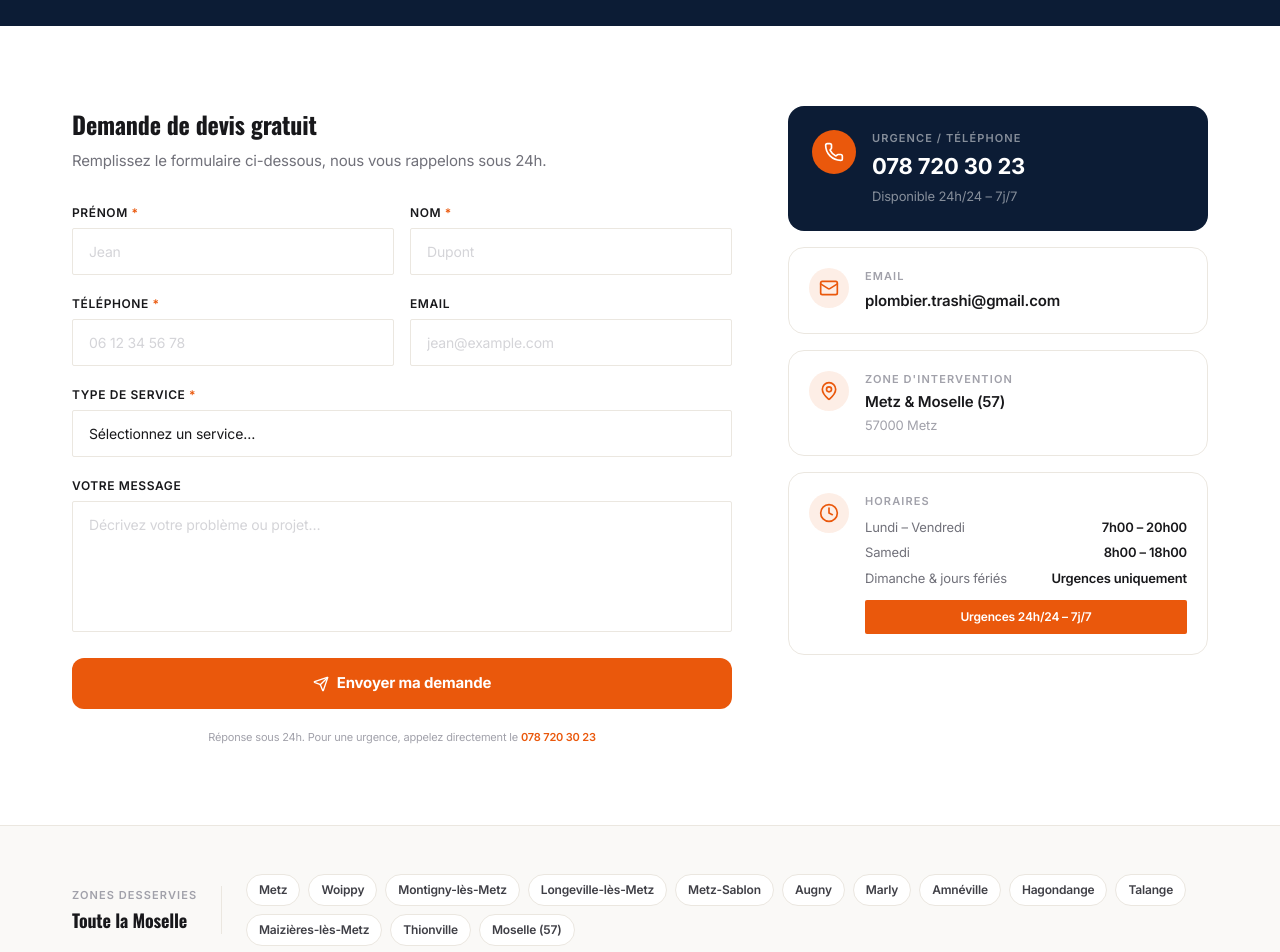
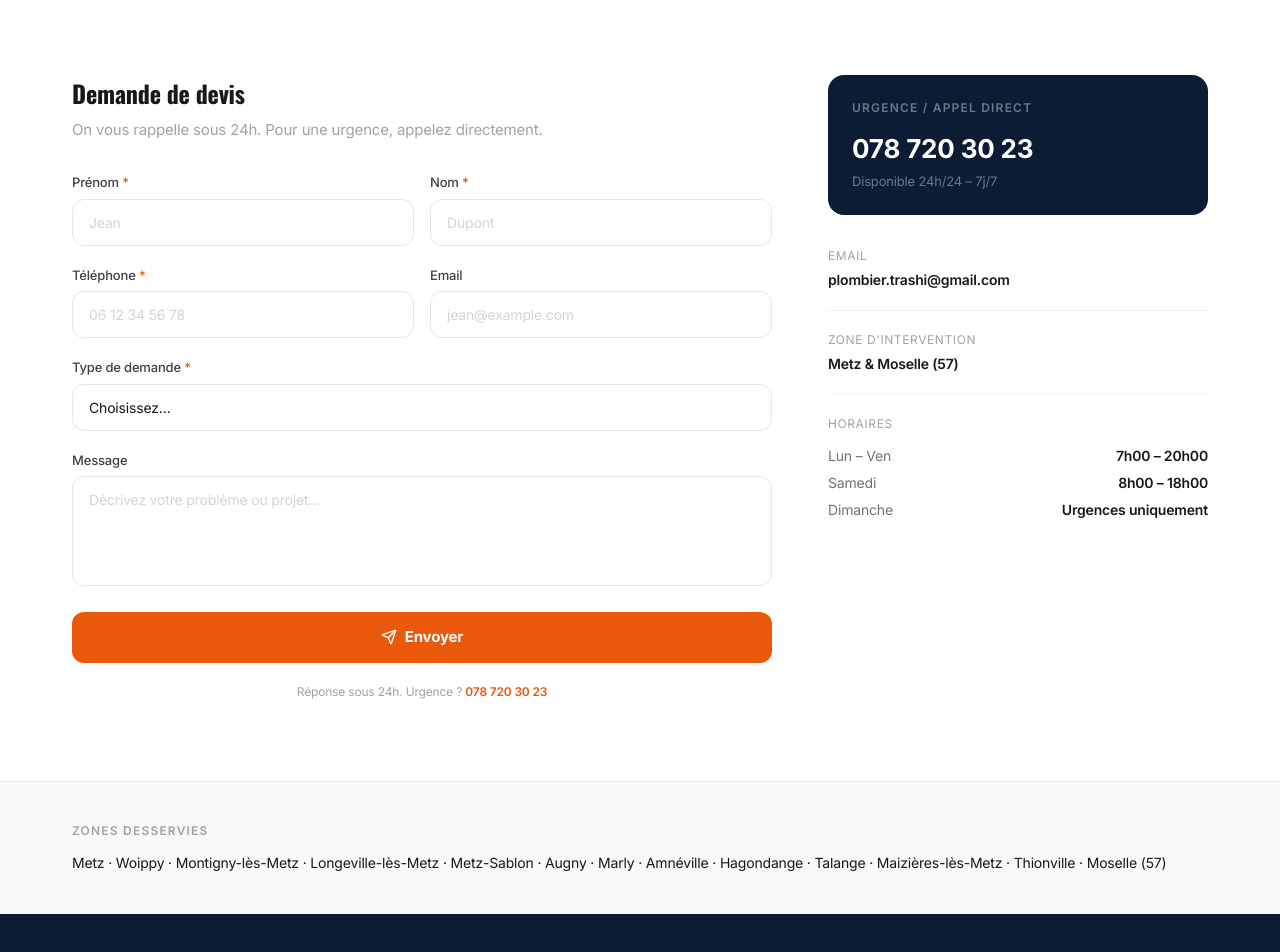
Before and after one commit to madebyaldo/trashi-plombier, a Next.js app: page /contact in a window 1280 px wide. Shown: the part 560-1512 px from the top of the page. Built offline with nearby package versions, Linux system fonts and the light colour scheme.

Commit message:
redesign contact page - remove template patterns, simplify layout

```diff
--- a/app/contact/page.tsx
+++ b/app/contact/page.tsx
@@ -1,5 +1,5 @@
 import { Metadata } from "next";
-import { Phone, Mail, MapPin, Clock, MessageSquare } from "lucide-react";
+import { Phone } from "lucide-react";
 import Breadcrumb from "@/components/Breadcrumb";
 import CTABanner from "@/components/CTABanner";
 import ContactForm from "@/components/ui/contact-form";
@@ -29,33 +29,19 @@ export default function ContactPage() {
       />
 
       {/* Hero */}
-      <section style={{ background: "#0c1c35" }} className="py-20 text-white">
+      <section style={{ background: "#0c1c35" }} className="py-16 text-white">
         <div className="max-w-[1200px] mx-auto px-6 lg:px-8">
           <div className="max-w-2xl">
-            {/* Eyebrow */}
-            <div className="flex items-center gap-3 mb-5">
-              <div
-                className="w-8 h-8 rounded-full flex items-center justify-center shrink-0"
-                style={{ background: "#EA580C" }}
-              >
-                <MessageSquare className="w-4 h-4 text-white" />
-              </div>
-              <span className="text-[13px] font-semibold text-white/50 uppercase tracking-widest">
-                Devis gratuit & urgence
-              </span>
-            </div>
-
             <h1
-              className="font-heading font-black text-white leading-tight mb-5"
+              className="font-heading font-black text-white leading-tight mb-4"
               style={{ fontSize: "clamp(2rem, 4vw, 3rem)" }}
             >
-              Contactez Trashi Plombier
+              Besoin d&apos;un plombier ?<br />On est là.
             </h1>
-            <p className="text-white/70 text-[17px] leading-relaxed mb-8 max-w-xl">
-              Pour une urgence ou un projet de rénovation à Metz et en Moselle, nous sommes disponibles 24h/24, 7j/7. Réponse rapide garantie.
+            <p className="text-white/60 text-[16px] leading-relaxed mb-8 max-w-xl">
+              Urgence ou devis, appelez directement ou remplissez le formulaire. On intervient sur Metz et toute la Moselle, 24h/24.
             </p>
 
-            {/* Big phone CTA */}
             <a
               href={`tel:${BUSINESS.phoneClean}`}
               className="inline-flex items-center gap-3 px-7 py-4 rounded-xl font-black text-[20px] transition-opacity hover:opacity-90"
@@ -64,7 +50,7 @@ export default function ContactPage() {
               <Phone className="w-6 h-6" />
               {BUSINESS.phone}
             </a>
-            <p className="text-white/40 text-[13px] mt-3">Disponible 24h/24 – 7j/7 – Urgences incluses</p>
+            <p className="text-white/40 text-[13px] mt-3">24h/24 – 7j/7 – Urgences incluses</p>
           </div>
         </div>
       </section>
@@ -72,130 +58,61 @@ export default function ContactPage() {
       {/* Main content */}
       <section className="bg-white py-16 md:py-20">
         <div className="max-w-[1200px] mx-auto px-6 lg:px-8">
-          <div className="grid lg:grid-cols-[1fr_420px] gap-14 items-start">
+          <div className="grid lg:grid-cols-[1fr_380px] gap-14 items-start">
 
             {/* Left — form */}
             <div>
               <div className="mb-8">
                 <h2 className="font-heading font-black text-ink-900 text-[24px] mb-2">
-                  Demande de devis gratuit
+                  Demande de devis
                 </h2>
-                <p className="text-ink-500 text-[15px]">
-                  Remplissez le formulaire ci-dessous, nous vous rappelons sous 24h.
+                <p className="text-ink-400 text-[15px]">
+                  On vous rappelle sous 24h. Pour une urgence, appelez directement.
                 </p>
               </div>
               <ContactForm />
             </div>
 
-            {/* Right — info cards */}
-            <div className="space-y-4 lg:sticky lg:top-24">
+            {/* Right — info */}
+            <div className="lg:sticky lg:top-24 space-y-8">
 
-              {/* Phone */}
-              <div
-                className="rounded-2xl p-6 text-white"
-                style={{ background: "#0c1c35" }}
-              >
-                <div className="flex items-start gap-4">
-                  <div
-                    className="w-11 h-11 rounded-full flex items-center justify-center shrink-0"
-                    style={{ background: "#EA580C" }}
-                  >
-                    <Phone className="w-5 h-5 text-white" />
-                  </div>
-                  <div>
-                    <p className="text-white/50 text-[11px] font-semibold uppercase tracking-widest mb-1">
-                      Urgence / Téléphone
-                    </p>
+              {/* Phone block */}
+              <div className="rounded-2xl p-6 text-white" style={{ background: "#0c1c35" }}>
+                <p className="text-white/40 text-[12px] font-semibold uppercase tracking-widest mb-3">Urgence / Appel direct</p>
                 <a
                   href={`tel:${BUSINESS.phoneClean}`}
-                      className="font-black text-[22px] text-white hover:text-[#EA580C] transition-colors"
+                  className="font-black text-[26px] text-white hover:text-[#EA580C] transition-colors block mb-1"
                 >
                   {BUSINESS.phone}
                 </a>
-                    <p className="text-white/50 text-[13px] mt-1">
-                      Disponible 24h/24 – 7j/7
-                    </p>
-                  </div>
-                </div>
+                <p className="text-white/40 text-[13px]">Disponible 24h/24 – 7j/7</p>
               </div>
 
-              {/* Email */}
-              <div className="rounded-2xl border border-sand-200 p-5 bg-white">
-                <div className="flex items-start gap-4">
-                  <div
-                    className="w-10 h-10 rounded-full flex items-center justify-center shrink-0"
-                    style={{ background: "rgba(234,88,12,0.1)" }}
-                  >
-                    <Mail className="w-5 h-5" style={{ color: "#EA580C" }} />
-                  </div>
+              {/* Simple info list */}
+              <div className="space-y-5 text-[14px]">
                 <div>
-                    <p className="text-[11px] font-semibold text-ink-400 uppercase tracking-widest mb-1">
-                      Email
-                    </p>
-                    <a
-                      href={`mailto:${BUSINESS.email}`}
-                      className="text-[15px] font-semibold text-ink-900 hover:text-[#EA580C] transition-colors"
-                    >
+                  <p className="text-ink-400 text-[12px] uppercase tracking-wider mb-1">Email</p>
+                  <a href={`mailto:${BUSINESS.email}`} className="font-semibold text-ink-900 hover:text-[#EA580C] transition-colors">
                     {BUSINESS.email}
                   </a>
                 </div>
+                <div className="border-t border-sand-100 pt-5">
+                  <p className="text-ink-400 text-[12px] uppercase tracking-wider mb-1">Zone d&apos;intervention</p>
+                  <p className="font-semibold text-ink-900">Metz &amp; Moselle (57)</p>
                 </div>
-              </div>
-
-              {/* Address */}
-              <div className="rounded-2xl border border-sand-200 p-5 bg-white">
-                <div className="flex items-start gap-4">
-                  <div
-                    className="w-10 h-10 rounded-full flex items-center justify-center shrink-0"
-                    style={{ background: "rgba(234,88,12,0.1)" }}
-                  >
-                    <MapPin className="w-5 h-5" style={{ color: "#EA580C" }} />
-                  </div>
-                  <div>
-                    <p className="text-[11px] font-semibold text-ink-400 uppercase tracking-widest mb-1">
-                      Zone d&apos;intervention
-                    </p>
-                    <p className="text-[15px] font-semibold text-ink-900">
-                      Metz &amp; Moselle (57)
-                    </p>
-                    <p className="text-[13px] text-ink-400 mt-0.5">
-                      {BUSINESS.address.postalCode} {BUSINESS.address.city}
-                    </p>
-                  </div>
-                </div>
-              </div>
-
-              {/* Hours */}
-              <div className="rounded-2xl border border-sand-200 p-5 bg-white">
-                <div className="flex items-start gap-4">
-                  <div
-                    className="w-10 h-10 rounded-full flex items-center justify-center shrink-0"
-                    style={{ background: "rgba(234,88,12,0.1)" }}
-                  >
-                    <Clock className="w-5 h-5" style={{ color: "#EA580C" }} />
-                  </div>
-                  <div className="w-full">
-                    <p className="text-[11px] font-semibold text-ink-400 uppercase tracking-widest mb-2">
-                      Horaires
-                    </p>
+                <div className="border-t border-sand-100 pt-5">
+                  <p className="text-ink-400 text-[12px] uppercase tracking-wider mb-3">Horaires</p>
                   <div className="space-y-1.5">
                     {[
-                        ["Lundi – Vendredi", "7h00 – 20h00"],
+                      ["Lun – Ven", "7h00 – 20h00"],
                       ["Samedi", "8h00 – 18h00"],
-                        ["Dimanche & jours fériés", "Urgences uniquement"],
+                      ["Dimanche", "Urgences uniquement"],
                     ].map(([day, hours]) => (
                       <div key={day} className="flex justify-between gap-4">
-                          <span className="text-[13px] text-ink-500">{day}</span>
-                          <span className="text-[13px] font-semibold text-ink-900 text-right">{hours}</span>
+                        <span className="text-ink-500">{day}</span>
+                        <span className="font-semibold text-ink-900">{hours}</span>
                       </div>
                     ))}
-                    </div>
-                    <div
-                      className="mt-3 px-3 py-2 rounded-sm text-[12px] font-semibold text-white text-center"
-                      style={{ background: "#EA580C" }}
-                    >
-                      Urgences 24h/24 – 7j/7
-                    </div>
                   </div>
                 </div>
               </div>
@@ -206,29 +123,12 @@ export default function ContactPage() {
       </section>
 
       {/* Zone coverage */}
-      <section className="bg-sand-50 py-12 border-t border-sand-200">
+      <section className="bg-sand-50 py-10 border-t border-sand-200">
         <div className="max-w-[1200px] mx-auto px-6 lg:px-8">
-          <div className="flex flex-col md:flex-row md:items-center gap-6">
-            <div className="shrink-0">
-              <p className="text-[11px] font-semibold text-ink-400 uppercase tracking-widest mb-1">
-                Zones desservies
+          <p className="text-[12px] font-semibold text-ink-400 uppercase tracking-widest mb-3">Zones desservies</p>
+          <p className="text-ink-600 text-[14px] leading-relaxed">
+            {ZONES.join(" · ")}
           </p>
-              <p className="font-heading font-black text-ink-900 text-[18px]">
-                Toute la Moselle
-              </p>
-            </div>
-            <div className="w-px h-12 bg-sand-200 hidden md:block" />
-            <div className="flex flex-wrap gap-2">
-              {ZONES.map((zone) => (
-                <span
-                  key={zone}
-                  className="px-3 py-1.5 rounded-full text-[12px] font-semibold bg-white border border-sand-200 text-ink-700"
-                >
-                  {zone}
-                </span>
-              ))}
-            </div>
-          </div>
         </div>
       </section>
 
--- a/components/ui/contact-form.tsx
+++ b/components/ui/contact-form.tsx
@@ -58,24 +58,20 @@ export default function ContactForm() {
 
   if (status === "success") {
     return (
-      <div className="flex flex-col items-center justify-center text-center py-16 px-6">
-        <div
-          className="w-16 h-16 rounded-full flex items-center justify-center mb-5"
-          style={{ background: "rgba(234,88,12,0.1)" }}
-        >
-          <CheckCircle className="w-8 h-8" style={{ color: "#EA580C" }} />
-        </div>
-        <h3 className="font-heading font-black text-ink-900 text-[22px] mb-3">
-          Demande envoyée !
+      <div className="py-12 px-4">
+        <CheckCircle className="w-8 h-8 mb-4" style={{ color: "#EA580C" }} />
+        <h3 className="font-heading font-black text-ink-900 text-[22px] mb-2">
+          Demande envoyée.
         </h3>
         <p className="text-ink-500 text-[15px] leading-relaxed max-w-xs">
-          Nous vous recontacterons dans les plus brefs délais. Pour une urgence,
-          appelez-nous directement.
+          On vous recontacte rapidement. Pour une urgence, appelez-nous directement au{" "}
+          <a href={`tel:${BUSINESS.phoneClean}`} className="font-semibold" style={{ color: "#EA580C" }}>
+            {BUSINESS.phone}
+          </a>.
         </p>
         <button
           onClick={() => setStatus("idle")}
-          className="mt-6 text-[13px] font-semibold underline underline-offset-2"
-          style={{ color: "#EA580C" }}
+          className="mt-6 text-[13px] font-semibold underline underline-offset-2 text-ink-400 hover:text-ink-700 transition-colors"
         >
           Envoyer une autre demande
         </button>
@@ -88,7 +84,7 @@ export default function ContactForm() {
       {/* Prénom + Nom */}
       <div className="grid grid-cols-2 gap-4">
         <div>
-          <label className="block text-[12px] font-semibold text-ink-600 uppercase tracking-wider mb-1.5">
+          <label className="block text-[13px] font-medium text-ink-700 mb-1.5">
             Prénom <span style={{ color: "#EA580C" }}>*</span>
           </label>
           <input
@@ -98,11 +94,11 @@ export default function ContactForm() {
             onChange={handleChange}
             required
             placeholder="Jean"
-            className="w-full px-4 py-3 rounded-sm border border-sand-200 text-[14px] text-ink-900 placeholder:text-ink-300 focus:outline-none focus:border-[#EA580C] transition-colors bg-white"
+            className="w-full px-4 py-3 rounded-xl border border-sand-200 text-[14px] text-ink-900 placeholder:text-ink-300 focus:outline-none focus:border-[#EA580C] transition-colors bg-white"
           />
         </div>
         <div>
-          <label className="block text-[12px] font-semibold text-ink-600 uppercase tracking-wider mb-1.5">
+          <label className="block text-[13px] font-medium text-ink-700 mb-1.5">
             Nom <span style={{ color: "#EA580C" }}>*</span>
           </label>
           <input
@@ -112,7 +108,7 @@ export default function ContactForm() {
             onChange={handleChange}
             required
             placeholder="Dupont"
-            className="w-full px-4 py-3 rounded-sm border border-sand-200 text-[14px] text-ink-900 placeholder:text-ink-300 focus:outline-none focus:border-[#EA580C] transition-colors bg-white"
+            className="w-full px-4 py-3 rounded-xl border border-sand-200 text-[14px] text-ink-900 placeholder:text-ink-300 focus:outline-none focus:border-[#EA580C] transition-colors bg-white"
           />
         </div>
       </div>
@@ -120,7 +116,7 @@ export default function ContactForm() {
       {/* Téléphone + Email */}
       <div className="grid grid-cols-2 gap-4">
         <div>
-          <label className="block text-[12px] font-semibold text-ink-600 uppercase tracking-wider mb-1.5">
+          <label className="block text-[13px] font-medium text-ink-700 mb-1.5">
             Téléphone <span style={{ color: "#EA580C" }}>*</span>
           </label>
           <input
@@ -130,11 +126,11 @@ export default function ContactForm() {
             onChange={handleChange}
             required
             placeholder="06 12 34 56 78"
-            className="w-full px-4 py-3 rounded-sm border border-sand-200 text-[14px] text-ink-900 placeholder:text-ink-300 focus:outline-none focus:border-[#EA580C] transition-colors bg-white"
+            className="w-full px-4 py-3 rounded-xl border border-sand-200 text-[14px] text-ink-900 placeholder:text-ink-300 focus:outline-none focus:border-[#EA580C] transition-colors bg-white"
           />
         </div>
         <div>
-          <label className="block text-[12px] font-semibold text-ink-600 uppercase tracking-wider mb-1.5">
+          <label className="block text-[13px] font-medium text-ink-700 mb-1.5">
             Email
           </label>
           <input
@@ -143,24 +139,24 @@ export default function ContactForm() {
             value={form.email}
             onChange={handleChange}
             placeholder="jean@example.com"
-            className="w-full px-4 py-3 rounded-sm border border-sand-200 text-[14px] text-ink-900 placeholder:text-ink-300 focus:outline-none focus:border-[#EA580C] transition-colors bg-white"
+            className="w-full px-4 py-3 rounded-xl border border-sand-200 text-[14px] text-ink-900 placeholder:text-ink-300 focus:outline-none focus:border-[#EA580C] transition-colors bg-white"
           />
         </div>
       </div>
 
       {/* Service */}
       <div>
-        <label className="block text-[12px] font-semibold text-ink-600 uppercase tracking-wider mb-1.5">
-          Type de service <span style={{ color: "#EA580C" }}>*</span>
+        <label className="block text-[13px] font-medium text-ink-700 mb-1.5">
+          Type de demande <span style={{ color: "#EA580C" }}>*</span>
         </label>
         <select
           name="service"
           value={form.service}
           onChange={handleChange}
           required
-          className="w-full px-4 py-3 rounded-sm border border-sand-200 text-[14px] text-ink-900 focus:outline-none focus:border-[#EA580C] transition-colors bg-white appearance-none"
+          className="w-full px-4 py-3 rounded-xl border border-sand-200 text-[14px] text-ink-900 focus:outline-none focus:border-[#EA580C] transition-colors bg-white appearance-none"
         >
-          <option value="">Sélectionnez un service…</option>
+          <option value="">Choisissez…</option>
           {SERVICES.map((s) => (
             <option key={s} value={s}>
               {s}
@@ -171,23 +167,23 @@ export default function ContactForm() {
 
       {/* Message */}
       <div>
-        <label className="block text-[12px] font-semibold text-ink-600 uppercase tracking-wider mb-1.5">
-          Votre message
+        <label className="block text-[13px] font-medium text-ink-700 mb-1.5">
+          Message
         </label>
         <textarea
           name="message"
           value={form.message}
           onChange={handleChange}
-          rows={5}
+          rows={4}
           placeholder="Décrivez votre problème ou projet…"
-          className="w-full px-4 py-3 rounded-sm border border-sand-200 text-[14px] text-ink-900 placeholder:text-ink-300 focus:outline-none focus:border-[#EA580C] transition-colors bg-white resize-none"
+          className="w-full px-4 py-3 rounded-xl border border-sand-200 text-[14px] text-ink-900 placeholder:text-ink-300 focus:outline-none focus:border-[#EA580C] transition-colors bg-white resize-none"
         />
       </div>
 
       {status === "error" && (
-        <div className="flex items-center gap-2 text-red-600 text-[13px] bg-red-50 border border-red-200 rounded-sm px-4 py-3">
+        <div className="flex items-center gap-2 text-red-600 text-[13px] bg-red-50 border border-red-200 rounded-xl px-4 py-3">
           <AlertCircle className="w-4 h-4 shrink-0" />
-          Une erreur est survenue. Veuillez réessayer ou nous appeler directement.
+          Une erreur est survenue. Réessayez ou appelez-nous directement.
         </div>
       )}
 
@@ -205,13 +201,13 @@ export default function ContactForm() {
         ) : (
           <>
             <Send className="w-4 h-4" />
-            Envoyer ma demande
+            Envoyer
           </>
         )}
       </button>
 
-      <p className="text-[11px] text-ink-400 text-center">
-        Réponse sous 24h. Pour une urgence, appelez directement le{" "}
+      <p className="text-[12px] text-ink-400 text-center">
+        Réponse sous 24h. Urgence ?{" "}
         <a
           href={`tel:${BUSINESS.phoneClean}`}
           className="font-semibold"
```
Lines whose indentation alone changed are shown as unchanged.
